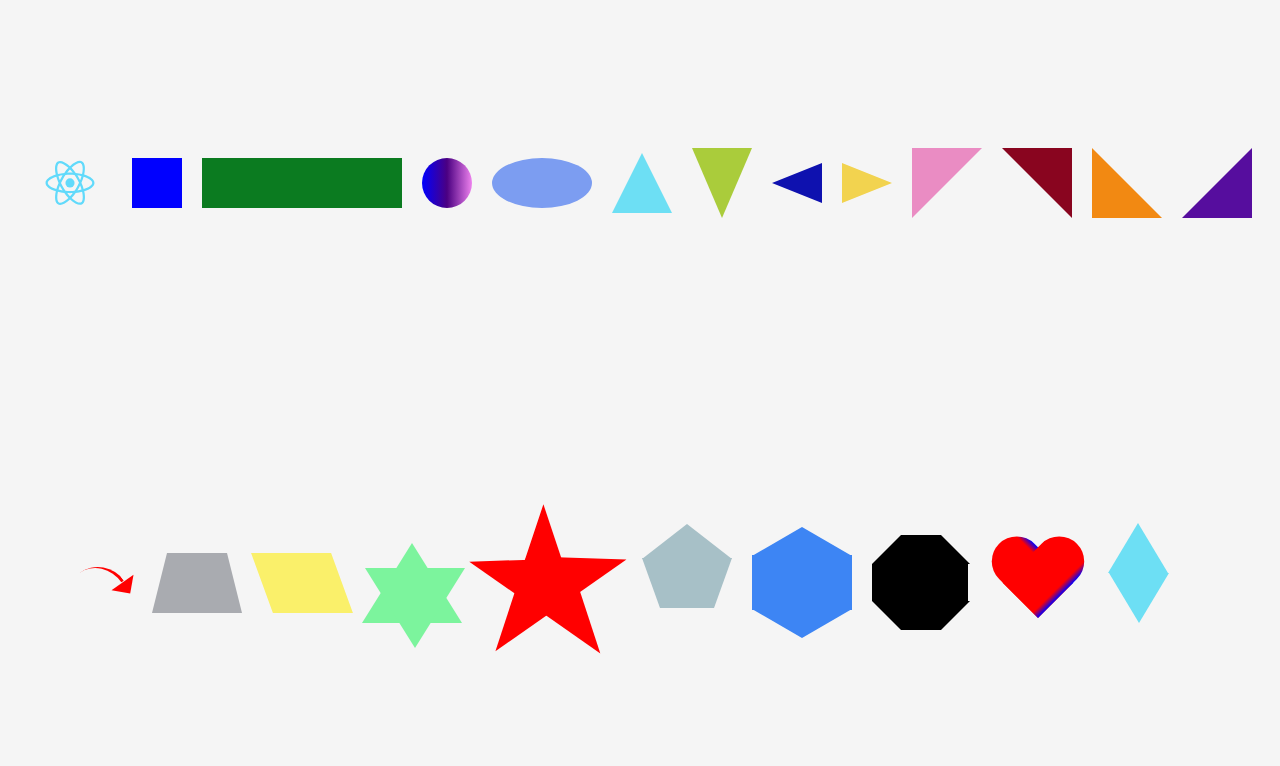
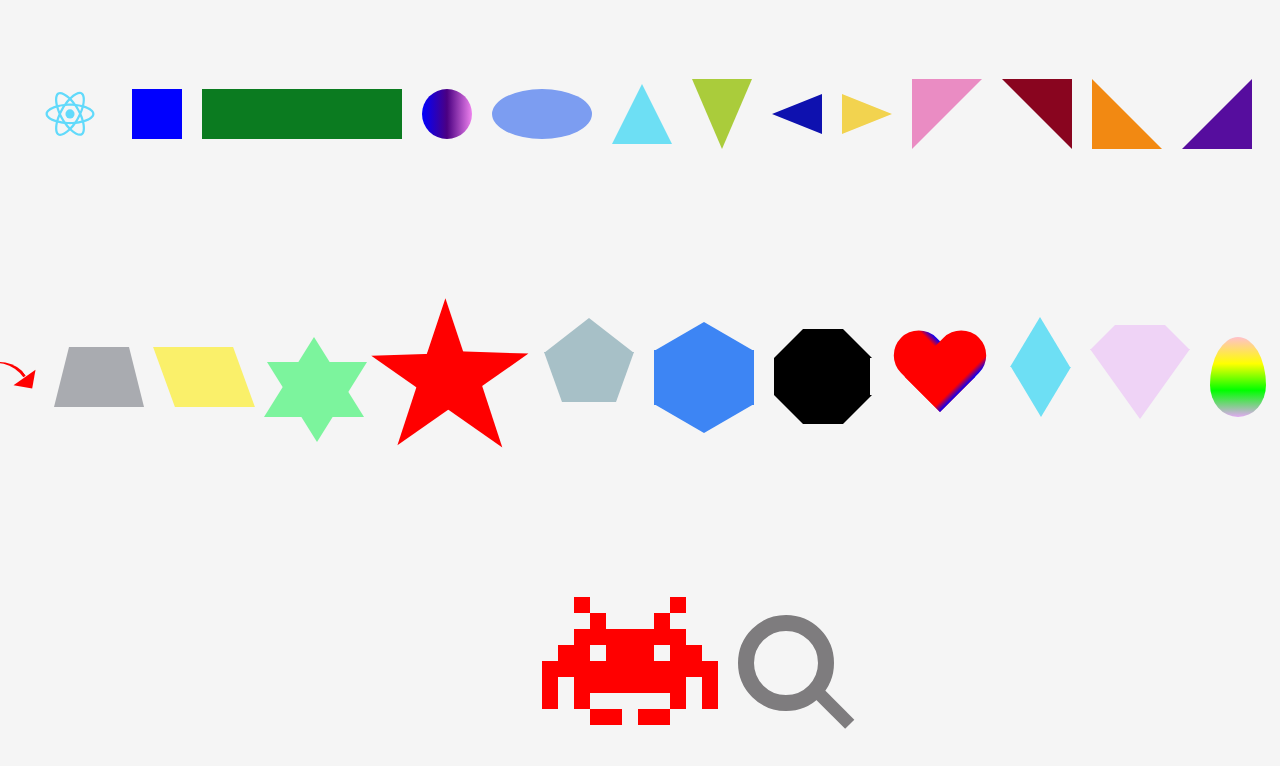
Before and after one commit to winterfive/css-shapes, a React (Create React App) app: page / in a window 1280 px wide. Shown: the top 766 px of the page. Built offline with nearby package versions, Linux system fonts and the light colour scheme.

Commit message:
Added a few mroe shapes

```diff
--- a/src/App.css
+++ b/src/App.css
@@ -38,6 +38,28 @@
   transform: rotate(45deg);
 }
 
+.Cut-Diamond {
+  border-style: solid;
+  border-color: transparent transparent #EFD3F6 transparent;
+  border-width: 0 25px 25px 25px;
+  height: 0;
+  width: 50px;
+  box-sizing: content-box;
+  position: relative;
+  top: -40px;
+}
+.Cut-Diamond:after {
+  content: "";
+  position: absolute;
+  top: 24px;
+  left: -25px;
+  width: 0;
+  height: 0;
+  border-style: solid;
+  border-color: #EFD3F6 transparent transparent transparent;
+  border-width: 70px 50px 0 50px;
+}
+
 .Diamond {
   width: 0;
   height: 0;
@@ -55,6 +77,14 @@
   left: -29px;
   position: absolute;
   top: 50px;
+}
+
+.Egg {
+  display: block;
+  width: 56px;
+  height: 80px;
+  background-image: linear-gradient(pink, yellow, lime, #E2A9F3);
+  border-radius: 50% 50% 50% 50% / 60% 60% 40% 40%;
 }
 
 .Heart {
@@ -113,6 +143,30 @@
 
 .Logo {
   height: 60px;
+}
+
+.Magnifying-Glass {
+  font-size: 10em;
+  display: inline-block;
+  width: 0.4em;
+  box-sizing: content-box;
+  height: 0.4em;
+  border: 0.1em solid #7E7C7E;
+  position: relative;
+  border-radius: 0.35em;
+  left: 90px;
+}
+.Magnifying-Glass:before {
+  content: "";
+  display: inline-block;
+  position: absolute;
+  right: -0.25em;
+  bottom: -0.1em;
+  border-width: 0;
+  background: #7E7C7E;
+  width: 0.35em;
+  height: 0.08em;
+  transform: rotate(45deg);
 }
 
 .Octagon {
@@ -200,6 +254,44 @@
   to {
     transform: rotate(360deg);
   }
+}
+
+.Space-Invader {
+  box-shadow: 0 0 0 1em red,
+  0 1em 0 1em red,
+  -2.5em 1.5em 0 .5em red,
+  2.5em 1.5em 0 .5em red,
+  -3em -3em 0 0 red,
+  3em -3em 0 0 red,
+  -2em -2em 0 0 red,
+  2em -2em 0 0 red,
+  -3em -1em 0 0 red,
+  -2em -1em 0 0 red,
+  2em -1em 0 0 red,
+  3em -1em 0 0 red,
+  -4em 0 0 0 red,
+  -3em 0 0 0 red,
+  3em 0 0 0 red,
+  4em 0 0 0 red,
+  -5em 1em 0 0 red,
+  -4em 1em 0 0 red,
+  4em 1em 0 0 red,
+  5em 1em 0 0 red,
+  -5em 2em 0 0 red,
+  5em 2em 0 0 red,
+  -5em 3em 0 0 red,
+  -3em 3em 0 0 red,
+  3em 3em 0 0 red,
+  5em 3em 0 0 red,
+  -2em 4em 0 0 red,
+  -1em 4em 0 0 red,
+  1em 4em 0 0 red,
+  2em 4em 0 0 red;
+  background: red;
+  width: 1em;
+  height: 1em;
+  overflow: hidden;
+  margin: 50px 0 70px 95px;
 }
 
 .Spin-Slow {
--- a/src/App.js
+++ b/src/App.js
@@ -28,7 +28,10 @@ function App() {
       <div className="Octagon Spacing" alt="Black Octagon"></div>
       <div className="Heart Spacing" alt="Purple Heart"></div>
       <div className="Diamond Spacing" alt="Blue Diamond"></div>
-
+      <div className="Cut-Diamond Spacing" alt="Pale Purple Cut Diamond"></div>
+      <div className="Egg Spacing" alt="Easter Egg"></div>
+      <div className="Space-Invader Spacing" alt="Red Eight bit pixel space invader"></div>
+      <div className="Magnifying-Glass Spacing" alt="Magnifying Glass Symbol"></div>
     </div>
   );
 }
```
